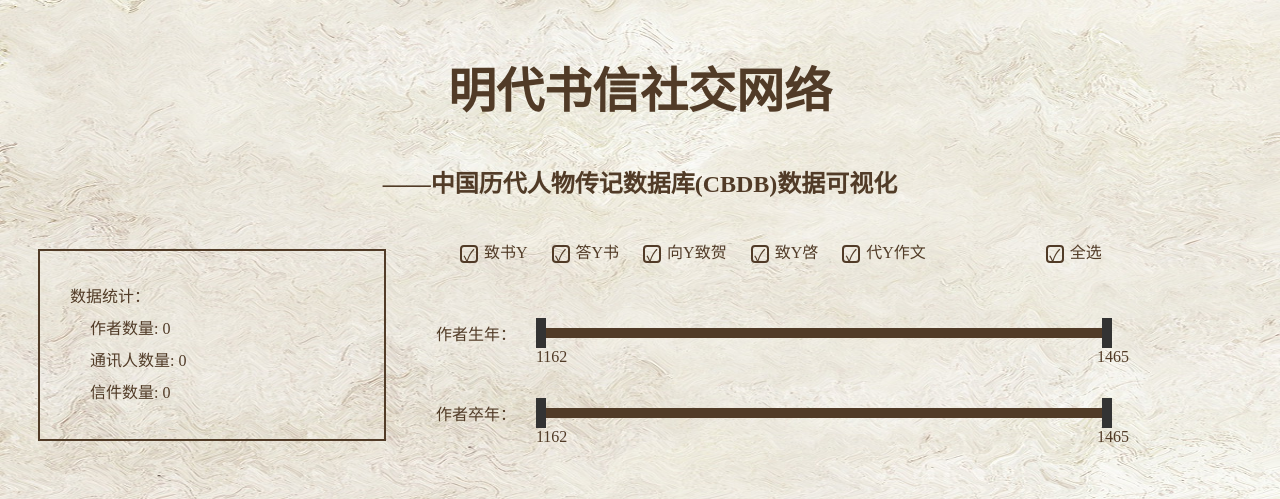
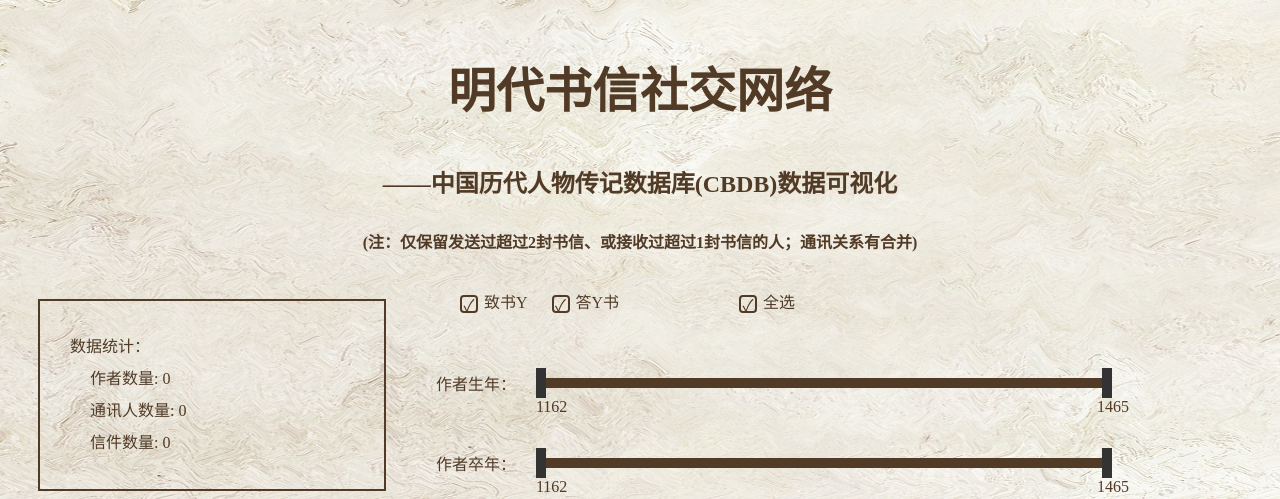
Before and after one commit to Mandala-Yin/letterVisualization, a Flask app: template templates/home.html in a window 1280 px wide. Shown: the top 499 px of the page. Run offline with Flask 3, Linux system fonts and the light colour scheme; the template is opened without the code that fills it: most values are stand-ins (such as "Sample title", 1, 10 or a date in 2020); parts of the project's set-up code (start-up, migrations or seed data) failed here and were passed over; some libraries are stand-ins or nearby versions; some web fonts are replaced.

Commit message:
fix the bug of input box & improvement

```diff
--- a/static/calculate.js
+++ b/static/calculate.js
@@ -218,11 +218,11 @@ var checkboxes2 = document.querySelectorAll('#check-box-2 input[type="checkbox"]
 // 添加事件监听器
 checkboxes2.forEach(function (checkbox) {
     checkbox.addEventListener('change', function () {
-        if(checkboxes2[0].checked && checkboxes2[1].checked) {
+        if (checkboxes2[0].checked && checkboxes2[1].checked) {
             updateBar("both");
         } else if (checkboxes2[0].checked) {
             updateBar("作者")
-        } else if (checkboxes2[1].checked){
+        } else if (checkboxes2[1].checked) {
             updateBar("收信者")
         } else {
             updateBar("none")
@@ -264,7 +264,12 @@ authorInput.oninput = filterOptions;
 function filterOptions() {
     var keyword = authorInput.value;
     selectAuthor.innerHTML = "";
-    // 遍历 authors 集合并创建选项
+
+    var blankOption = document.createElement("option");
+    blankOption.value = "";
+    blankOption.text = "";
+    selectAuthor.appendChild(blankOption);
+
     authors.forEach(function (author) {
         if (author.includes(keyword)) {
             // 创建选项元素
@@ -279,7 +284,9 @@ function filterOptions() {
     });
 }
 
-selectAuthor.addEventListener("input", function() {
+selectAuthor.addEventListener("input", function () {
+    if(selectAuthor.value == "")
+        return;
     selectNode(selectAuthor.value);
     myChart.dispatchAction({
         type: 'highlight',
--- a/static/styles.css
+++ b/static/styles.css
@@ -45,6 +45,14 @@
   text-align: center;
   padding-top: 10px;
   font-size: 24px;
+  color: rgb(81,59,39);
+}
+
+#notice {
+  font-family: xingkai;
+  text-align: center;
+  padding-top: 10px;
+  font-size: 16px;
   color: rgb(81,59,39);
 }
 
--- a/templates/home.html
+++ b/templates/home.html
@@ -19,6 +19,7 @@
     <center>
         <h1 id="title">明代书信社交网络</h1>
         <h2 id="subtitle">——中国历代人物传记数据库(CBDB)数据可视化</h2>
+        <h3 id="notice">(注：仅保留发送过超过2封书信、或接收过超过1封书信的人；通讯关系有合并)</h3>
     </center>
     <div class="line">
         <div class="left-container">
@@ -51,9 +52,9 @@
             <div class="check-box" id="check-box-1" style="margin-bottom: 30px;">
                 <label><input type="checkbox" value="致书Y">致书Y</label>
                 <label><input type="checkbox" value="答Y书">答Y书</label>
-                <label><input type="checkbox" value="向Y致贺">向Y致贺</label>
+                <!-- <label><input type="checkbox" value="向Y致贺">向Y致贺</label>
                 <label><input type="checkbox" value="致Y啓">致Y啓</label>
-                <label><input type="checkbox" value="代Y作文">代Y作文</label>
+                <label><input type="checkbox" value="代Y作文">代Y作文</label> -->
                 <label><input type="checkbox" id="select-all" style="margin-left: 100px;"
                         onclick="selectAllRelations()">全选</label>
             </div>
```
Also changed, not shown: 1 other file. Lines whose indentation alone changed are shown as unchanged.
